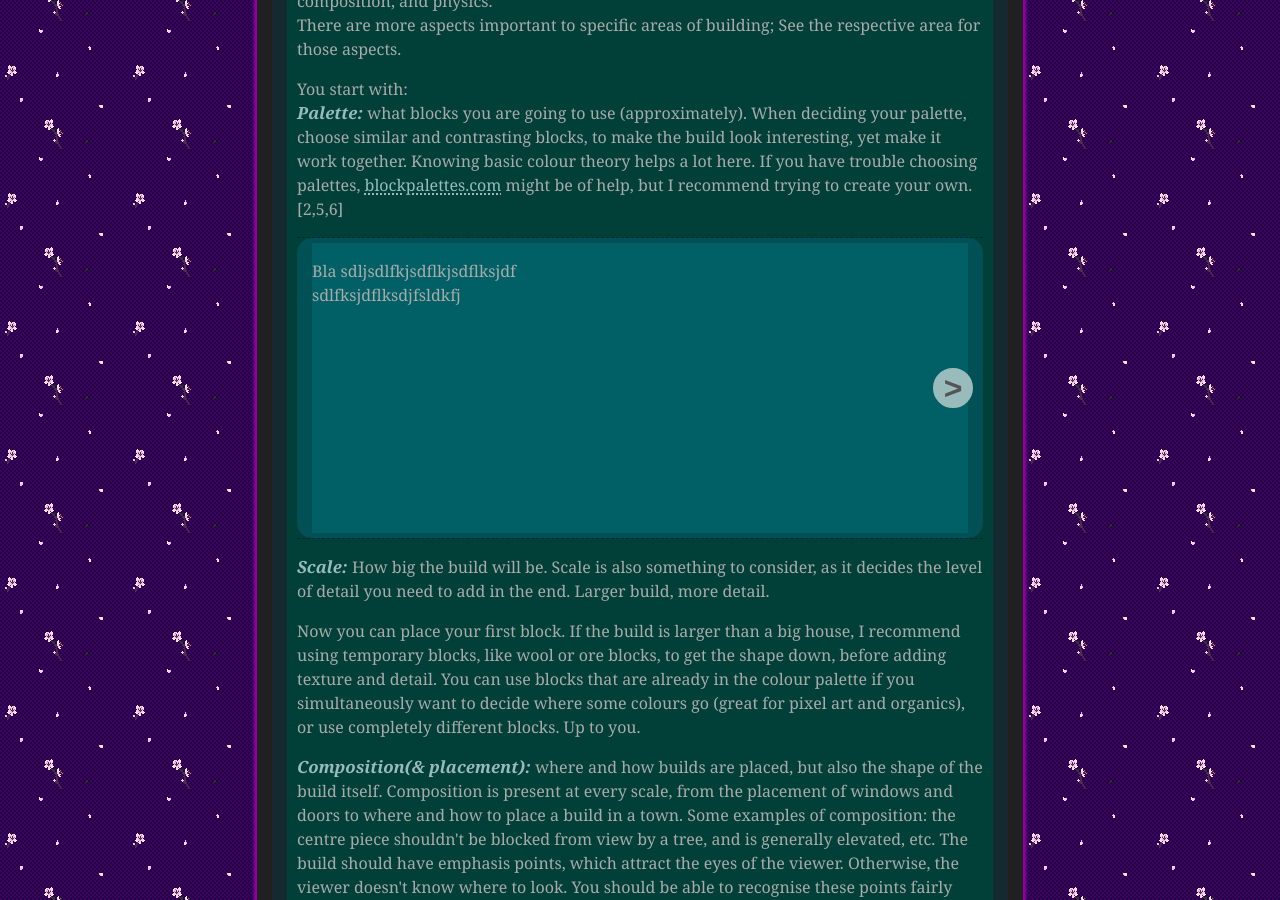
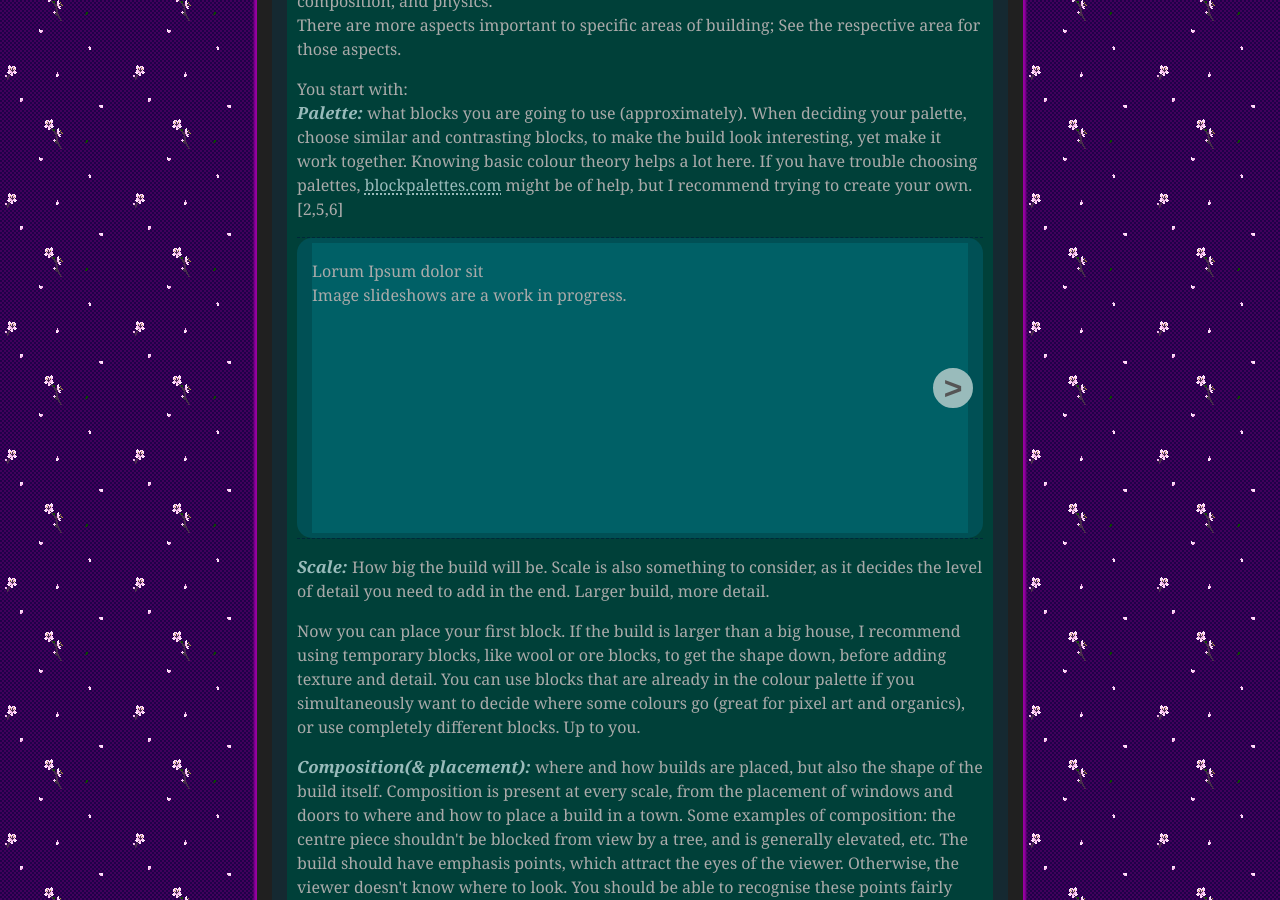
Before and after one commit to CEa-TIde/personal-website, a Jekyll site: the page built from buildadvice.html, in a window 1280 px wide and 900 px high, scrolled down 1162 px. Built offline with Jekyll 4.4.1, drawn with Linux system fonts in a browser that asks for light colours.

Commit message:
clean up and delink unfinished content

```diff
--- a/_includes/navinline.html
+++ b/_includes/navinline.html
@@ -2,8 +2,8 @@
 {% include {{ page.includes.vdivider }} %}
 <a class="slide-hover" href="/buildadvice">Build advice</a>
 {% include {{ page.includes.vdivider }} %}
-<a class="slide-hover" href="/worldedit">World Edit tutorial</a>
-{% include {{ page.includes.vdivider }} %}
+<!--<a class="slide-hover" href="/worldedit">World Edit tutorial</a>
+	{% include {{ page.includes.vdivider }} %}-->
 <a class="slide-hover" href="/projects">Projects</a>
 {% include {{ page.includes.vdivider }} %}
 <a class="slide-hover" href="/blog">Blog [TBA]</a>
--- a/buildadvice.html
+++ b/buildadvice.html
@@ -71,8 +71,8 @@
                 <div class="slide">
                     <div class="media">
                         <p>
-                            Bla sdljsdlfkjsdflkjsdflksjdf<br/>
-                            sdlfksjdflksdjfsldkfj
+                            Lorum Ipsum dolor sit<br/>
+                            Image slideshows are a work in progress.
                         </p>
                     </div>
                 </div>
--- a/portfolio.html
+++ b/portfolio.html
@@ -9,6 +9,7 @@
 
 <main class="content-wrapper">
     <div class="disclaimer">This website is neither endorsed nor affiliated with Minecraft/Mojang/Microsoft.</div>
+    The images here may not load, as it is needs to be updated. Please look at the imgur <a href="https://imgur.com/a/lI93Vce">here</a> instead :)
     <img src="/media/portfolio/greek_town.png" alt="A build of a greek town spawn including the Roman Colloseum too."/>
     <img src="/media/portfolio/Autumn Fairy Garden R3.png" alt="A build of a fairy garden during autumn."/>
     <img src="/media/portfolio/Train station comp R1.png" alt="A build of a rural Japanese train station."/>
```
Also changed, not shown: _data/project_tiles.yml (+2 -16 lines).
